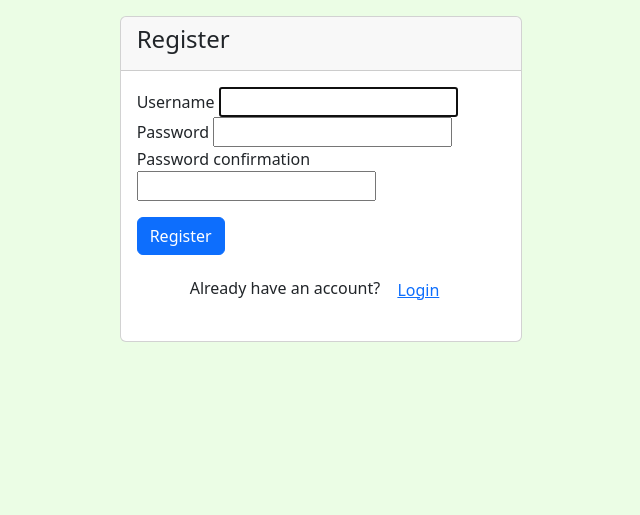
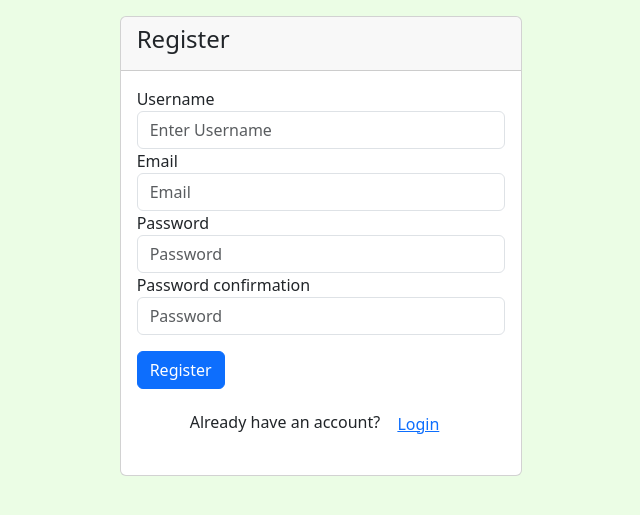
Before and after one commit to isurumanoddev/Customer-Relationship-Management-Using-Django, a Django app: page /user_register/ in a window 1280 px wide. Shown: the part 68-583 px from the top of the page, without its empty margins (319-959 px from the left). Run offline with Django 4.2, Linux system fonts and the light colour scheme.

Commit message:
update user form

```diff
--- a/accounts/forms.py
+++ b/accounts/forms.py
@@ -1,3 +1,5 @@
+from django.contrib.auth.forms import UserCreationForm
+from django.contrib.auth.models import User
 from django.forms import ModelForm
 from accounts.models import Order, Customer
 
@@ -12,3 +14,9 @@ class CustomerForm(ModelForm):
     class Meta:
         model = Customer
         fields = "__all__"
+
+
+class CreateUserForm(UserCreationForm):
+    class Meta:
+        model = User
+        fields = ["username","email","password1","password2"]
--- a/accounts/views.py
+++ b/accounts/views.py
@@ -6,7 +6,7 @@ from django.shortcuts import render, redirect
 from django.http import HttpResponse
 from accounts.models import *
 from accounts.forms import *
-from accounts.filters import OrderFilter ,ProductFilter
+from accounts.filters import OrderFilter, ProductFilter
 
 
 # Create your views here.
@@ -28,21 +28,20 @@ def customers(request, pk):
 
     orders = customer.order_set.all()
 
-    myFilter = OrderFilter(request.GET,queryset=orders)
+    myFilter = OrderFilter(request.GET, queryset=orders)
     orders = myFilter.qs
     print(orders)
 
-
-    context = {"customer": customer, "orders": orders,"myFilter":myFilter}
+    context = {"customer": customer, "orders": orders, "myFilter": myFilter}
     return render(request, "Customers.html", context)
 
 
 def products(request):
     products = Product.objects.all()
 
-    myFilter = ProductFilter(request.GET,queryset=products)
-    products =myFilter.qs
-    context = {"products": products,"myFilter":myFilter}
+    myFilter = ProductFilter(request.GET, queryset=products)
+    products = myFilter.qs
+    context = {"products": products, "myFilter": myFilter}
 
     return render(request, "Products.html", context)
 
@@ -74,9 +73,9 @@ def user_logout(request):
 
 
 def user_register(request):
-    form = UserCreationForm()
+    form = CreateUserForm()
     if request.method == "POST":
-        form = UserCreationForm(request.POST)
+        form = CreateUserForm(request.POST)
         if form.is_valid():
             user = form.save(commit=False)
             user.save()
@@ -88,15 +87,16 @@ def user_register(request):
 
 def create_order(request, pk):
     customer = Customer.objects.get(id=pk)
-    form = OrderForm(initial={"customer":customer})
+    form = OrderForm(initial={"customer": customer})
     if request.method == "POST":
         form = OrderForm(request.POST)
         if form.is_valid():
             form.save()
-            return redirect("customer" , pk =customer.id )
+            return redirect("customer", pk=customer.id)
 
     context = {"form": form}
     return render(request, "Order_form.html", context)
+
 
 # def create_order(request, pk):
 #     OrderFormSet = inlineformset_factory(Customer,Order,fields=("product","status"))
@@ -117,7 +117,7 @@ def update_order(request, pk):
         form = OrderForm(request.POST, instance=order)
         if form.is_valid():
             form.save()
-            return redirect("customer", pk =order.customer.id )
+            return redirect("customer", pk=order.customer.id)
 
     context = {"form": form}
     return render(request, "Order_form.html", context)
--- a/templates/register.html
+++ b/templates/register.html
@@ -42,17 +42,27 @@
 					<div class="card-body">
 						<form method="POST">
 							{% csrf_token %}
-							{% for field in form %}
 							<div class="form-group">
-								<label for="email">{{ field.label }}</label>
-								{{ field }}
+								<label for="username">Username</label>
+								<input type="text" class="form-control" name="name" placeholder="Enter Username">
 							</div>
-							{% endfor %}
-
+							<div class="form-group">
+								<label for="email">Email</label>
+								<input type="email" class="form-control" name="email" placeholder="Email">
+							</div>
+							<div class="form-group">
+								<label for="password">Password</label>
+								<input type="password" class="form-control" name="password1" placeholder="Password">
+							</div>
+							<div class="form-group">
+								<label for="password">Password confirmation</label>
+								<input type="password" class="form-control" name="password2" placeholder="Password">
+							</div>
 
 							<button type="submit" class="btn btn-primary btn-block mt-3">Register</button>
 							<div class="text-center mt-3">
-								<p>Already have an account? <a href="{% url "login" %}" class="btn btn-link">Login</a></p>
+								<p>Already have an account? <a href="{% url "login" %}" class="btn btn-link">Login</a>
+								</p>
 							</div>
 						</form>
 					</div>
```
Also changed, not shown: db.sqlite3.
